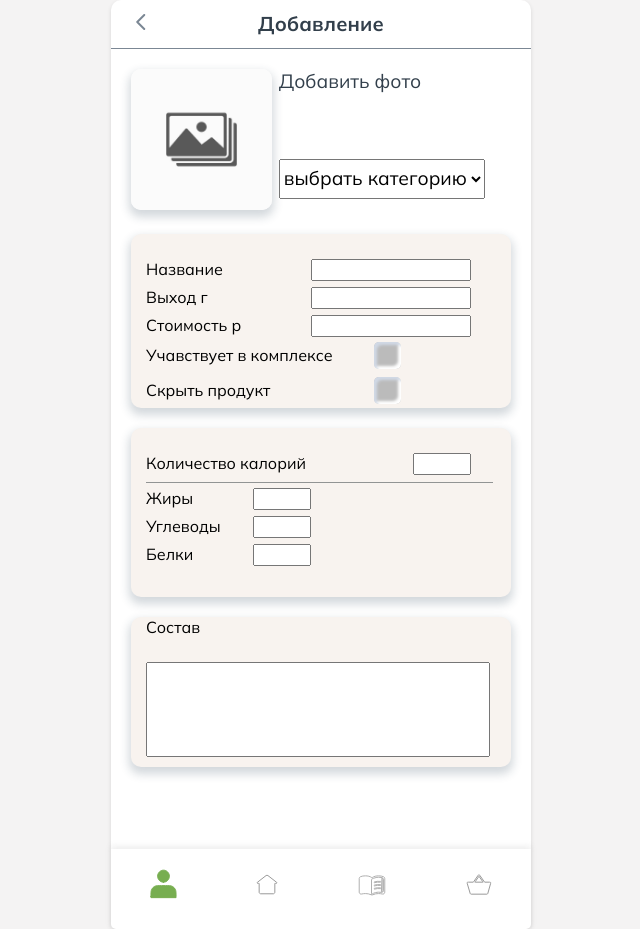
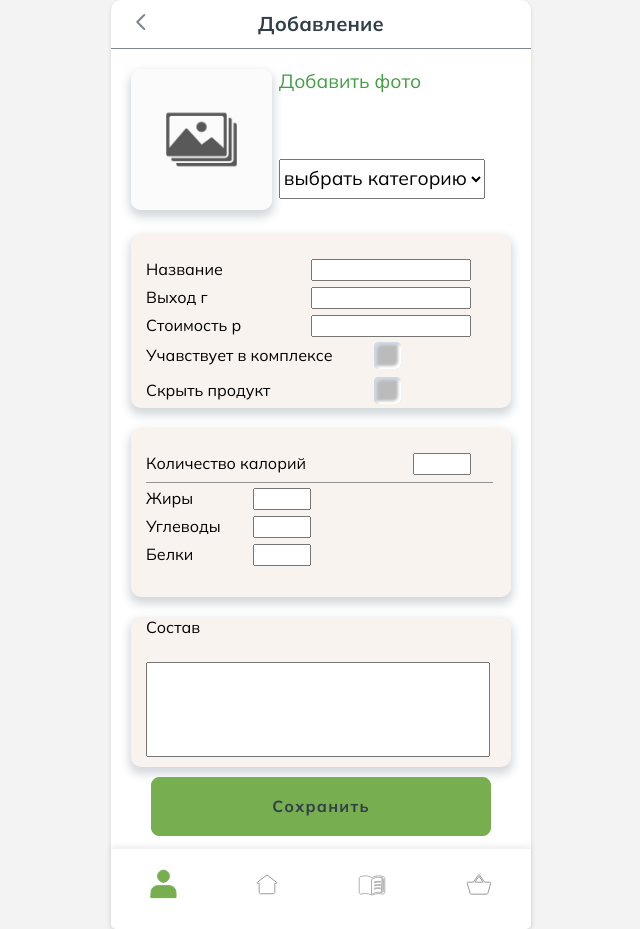
Before and after one commit to 3611071/SC, a website: page setting_dish.html in a window 1280 px wide. Shown: the whole page, without its empty margins (319-959 px from the left). Drawn offline with Linux system fonts and the light colour scheme; no server answers.

Commit message:
done add dish

```diff
--- a/setting_dish.html
+++ b/setting_dish.html
@@ -26,7 +26,7 @@
                 <div class="picture_food2"><img src="./img/иконка картинки.jpg"></div>
                 <div></div>
                 <div class="raw">
-                    <a href="#">Добавить фото</a>
+                    <a href="#" style="color: #439d43;">Добавить фото</a>
                     <select name="выбрать категорию">
                         <option value="hfhv">выбрать категорию</option>
                         <!-- <option value="hfhv">Гарнир</option>
@@ -78,6 +78,12 @@
                     <input type="text"></div>
 
             </div>
+
+            <div class="bnd">
+                <button type="submit" name="button_complex" class="button" onclick="sendResult()">
+                    <h4>Сохранить</h4>
+                </button>
+        </div>
         </main>
 
         <footer>
--- a/style.css
+++ b/style.css
@@ -221,6 +221,9 @@ height: 100vh !important;
     align-items: flex-start;
     flex-direction: column;
   height: 100% !important;
+}
+.bnd{
+  margin-top: 10px;
 }
 
 .information_dish3 .nd3 input{
```
